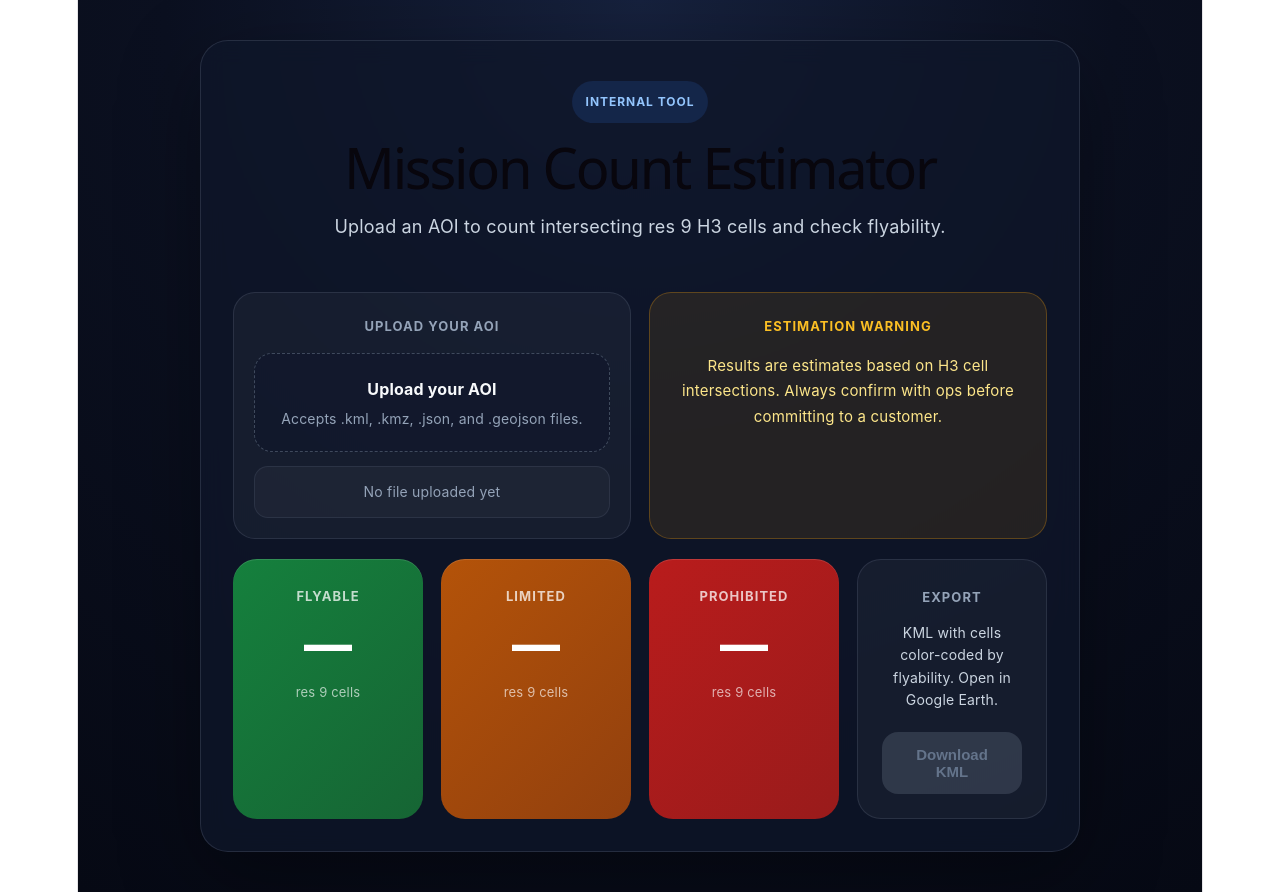
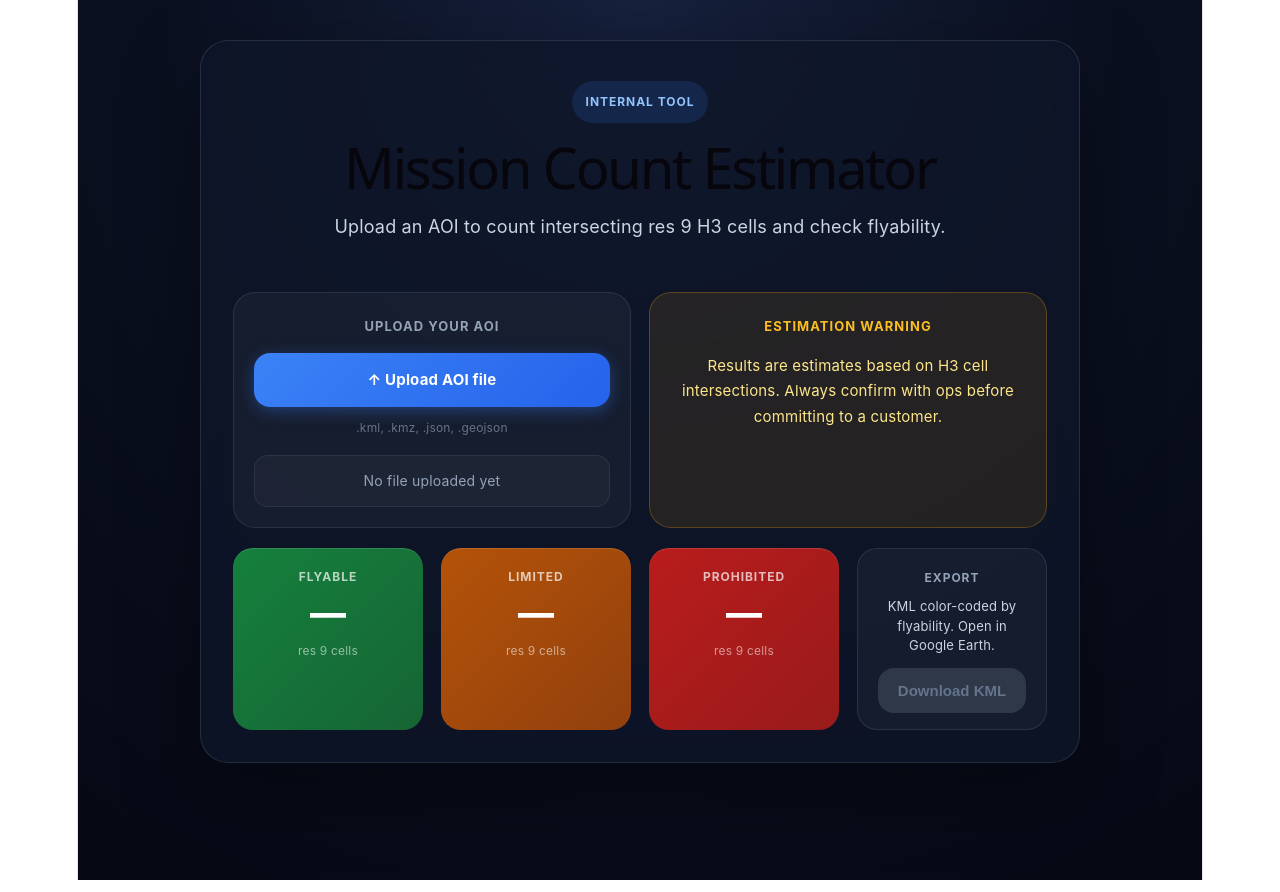
Before and after one commit to Graham-Spexigon/H3-Mission-Estimator, a React (Vite) app: page / in a window 1280 px wide. Built offline with nearby package versions, Linux system fonts and the light colour scheme.

Commit message:
Update App.jsx

```diff
--- a/src/App.jsx
+++ b/src/App.jsx
@@ -261,12 +261,19 @@ export default function App() {
                 </div>
                 <label
                   style={{
-                    display: "block",
-                    border: "1px dashed rgba(148, 163, 184, 0.36)",
-                    borderRadius: 18,
-                    padding: 22,
-                    background: "rgba(15, 23, 42, 0.55)",
+                    display: "flex",
+                    alignItems: "center",
+                    justifyContent: "center",
+                    gap: 10,
+                    borderRadius: 16,
+                    padding: "14px 20px",
+                    background: "linear-gradient(135deg, #3b82f6 0%, #2563eb 100%)",
                     cursor: "pointer",
+                    fontWeight: 700,
+                    fontSize: 15,
+                    color: "#fff",
+                    boxShadow: "0 4px 16px rgba(59,130,246,0.35)",
+                    userSelect: "none",
                   }}
                 >
                   <input
@@ -275,13 +282,11 @@ export default function App() {
                     onChange={handleFile}
                     style={{ display: "none" }}
                   />
-                  <div style={{ fontSize: 16, fontWeight: 700, marginBottom: 6 }}>
-                    {lookupLoading ? "Loading flyability data…" : "Upload your AOI"}
-                  </div>
-                  <div style={{ fontSize: 14, color: "#94a3b8", lineHeight: 1.5 }}>
-                    Accepts .kml, .kmz, .json, and .geojson files.
-                  </div>
+                  {lookupLoading ? "Loading flyability data…" : "↑ Upload AOI file"}
                 </label>
+                <div style={{ marginTop: 8, fontSize: 12, color: "#64748b", textAlign: "center" }}>
+                  .kml, .kmz, .json, .geojson
+                </div>
                 <div
                   style={{
                     marginTop: 14,
@@ -395,8 +400,8 @@ export default function App() {
                 style={{
                   background: "rgba(255,255,255,0.04)",
                   border: "1px solid rgba(148, 163, 184, 0.16)",
-                  borderRadius: 24,
-                  padding: 24,
+                  borderRadius: 20,
+                  padding: "16px 20px",
                   display: "flex",
                   flexDirection: "column",
                   justifyContent: "space-between",
@@ -405,30 +410,25 @@ export default function App() {
                 <div>
                   <div
                     style={{
-                      fontSize: 13,
+                      fontSize: 12,
                       textTransform: "uppercase",
                       letterSpacing: "0.08em",
                       color: "#94a3b8",
-                      marginBottom: 12,
+                      marginBottom: 6,
                       fontWeight: 700,
                     }}
                   >
                     Export
                   </div>
-                  <div style={{ color: "#cbd5e1", fontSize: 14, lineHeight: 1.6 }}>
-                    KML with cells color-coded by flyability. Open in Google Earth.
+                  <div style={{ color: "#cbd5e1", fontSize: 13, lineHeight: 1.5 }}>
+                    KML color-coded by flyability. Open in Google Earth.
                   </div>
-                  {hexes && (
-                    <div style={{ marginTop: 10, fontSize: 13, color: "#64748b" }}>
-                      {totalCells.toLocaleString()} total cells
-                    </div>
-                  )}
                 </div>
                 <button
                   onClick={downloadKML}
                   disabled={!hexes}
                   style={{
-                    marginTop: 20,
+                    marginTop: 12,
                     padding: "14px 18px",
                     borderRadius: 16,
                     border: "none",
@@ -629,20 +629,22 @@ function StatCard({ label, count, color, bg }) {
   return (
     <div
       style={{
-        borderRadius: 24,
-        padding: 24,
+        borderRadius: 20,
+        padding: "16px 20px",
         background: bg,
         boxShadow: "inset 0 1px 0 rgba(255,255,255,0.12)",
+        display: "flex",
+        flexDirection: "column",
+        gap: 4,
       }}
     >
       <div
         style={{
-          fontSize: 13,
+          fontSize: 12,
           textTransform: "uppercase",
           letterSpacing: "0.08em",
-          color: "rgba(255,255,255,0.75)",
+          color: "rgba(255,255,255,0.70)",
           fontWeight: 700,
-          marginBottom: 12,
         }}
       >
         {label}
@@ -650,16 +652,16 @@ function StatCard({ label, count, color, bg }) {
       <div
         key={count}
         style={{
-          fontSize: 48,
+          fontSize: 36,
           fontWeight: 800,
-          lineHeight: 1,
+          lineHeight: 1.1,
           color: "#fff",
           animation: count !== null ? "countPop 280ms ease-out" : "none",
         }}
       >
         {count !== null ? count.toLocaleString() : "—"}
       </div>
-      <div style={{ marginTop: 10, color: "rgba(255,255,255,0.65)", fontSize: 13 }}>
+      <div style={{ color: "rgba(255,255,255,0.55)", fontSize: 12 }}>
         res 9 cells
       </div>
     </div>
```
